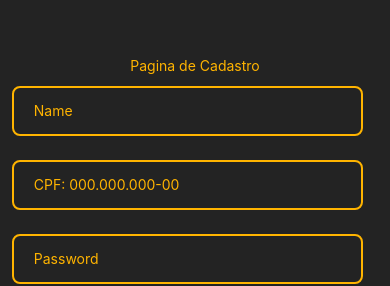
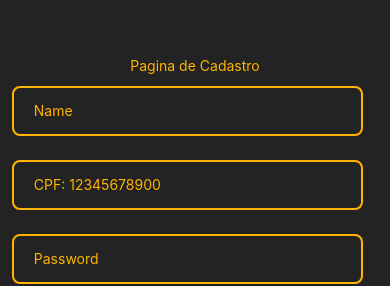
Before and after one commit to RaffeuL/Desafio-W3-FrontEnd, a React Native app: screen /SignUp in a window 390 px wide. Shown: the part 170-456 px from the top of the page. Built offline with nearby package versions, Linux system fonts and the light colour scheme.

Commit message:
regex for name, cpf + password confirm

```diff
--- a/src/screens/SignUp/components/Input.js
+++ b/src/screens/SignUp/components/Input.js
@@ -1,7 +1,7 @@
 import React, { useState } from "react";
-import { View, TextInput, StyleSheet, Text } from "react-native";
+import { View, TextInput, StyleSheet} from "react-native";
 
-export default function Input({ label, placeHolder, password = false, icon, setText }) {
+export default function Input({ placeHolder, password = false, icon, setText, validate }) {
     const [visible, setVisible] = useState(password)
 
     return<>
@@ -12,6 +12,7 @@ export default function Input({ label, placeHolder, password = false, icon, setT
                 secureTextEntry={password}
                 placeholderTextColor={'#FFB400'}
                 onChangeText={setText}
+                onTextInput={validate}
             />
         </View>
     </>
--- a/src/screens/SignUp/index.js
+++ b/src/screens/SignUp/index.js
@@ -4,23 +4,39 @@ import Input from "./components/Input";
 import Button from "./components/Button";
 
 export default function SignUp(){
+
     const [name, setName] = useState('')
     const [cpf, setCpf] = useState('')
     const [password, setPassword] = useState('')
     const [confirmPass, setConfirmPass] = useState('')
 
-    function validate() {
-        console.log('validando')
+    const spaceRegex = /\s{2,}/
+    const nameRegex = /^[a-záàâãéèêíïóôõöúçñ]+([\ a-záàâãéèêíïóôõöúçñ]+$)/gi
+    const cpfRegex = /^[0-9]{11}$/g
+
+    function validate(regex, input){
+        if(regex.test(input) && !spaceRegex.test(input)) console.log('Passou')
+        else console.log('Não passou')
+    }
+
+    function validatePassword() {
+        if(password == confirmPass) console.log('Passou Senha')
+        else console.log('Não passou Senha')
+
+    }
+
+    function signIn(){
+        console.log('Sign In')
     }
 
     return(
         <View style={styles.screen}>
             <Text style={styles.text}>Pagina de Cadastro</Text>
-            <Input placeHolder={'Name'} setText={setName}/>
-            <Input placeHolder={'CPF: 000.000.000-00'} setText={setCpf}/>
+            <Input placeHolder={'Name'} setText={setName} validate={() => validate(nameRegex, name)}/>
+            <Input placeHolder={'CPF: 12345678900'} setText={setCpf} validate={() => validate(cpfRegex, cpf)}/>
             <Input placeHolder={'Password'} password={true} setText={setPassword}/>
-            <Input placeHolder={'Confirm the password'} password={true} setText={setConfirmPass}/>
-            <Button label={'Sign In'} onPress={validate}></Button>
+            <Input placeHolder={'Confirm the password'} password={true} setText={setConfirmPass} validate={validatePassword}/>
+            <Button label={'Sign In'} onPress={signIn}></Button>
         </View>
     )
 }
```
